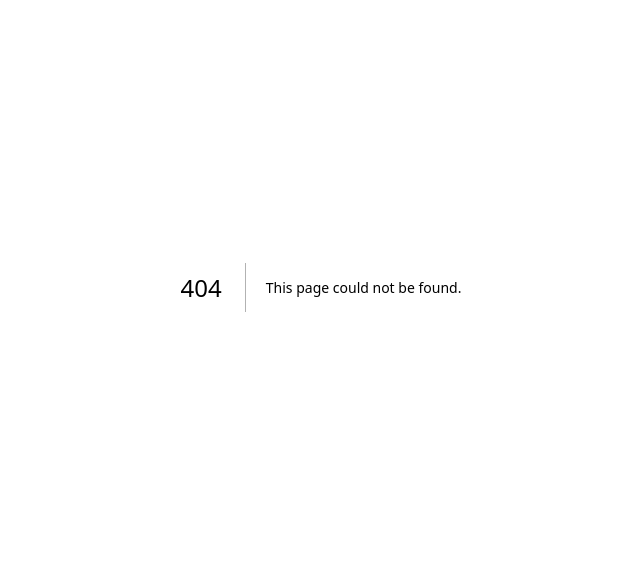
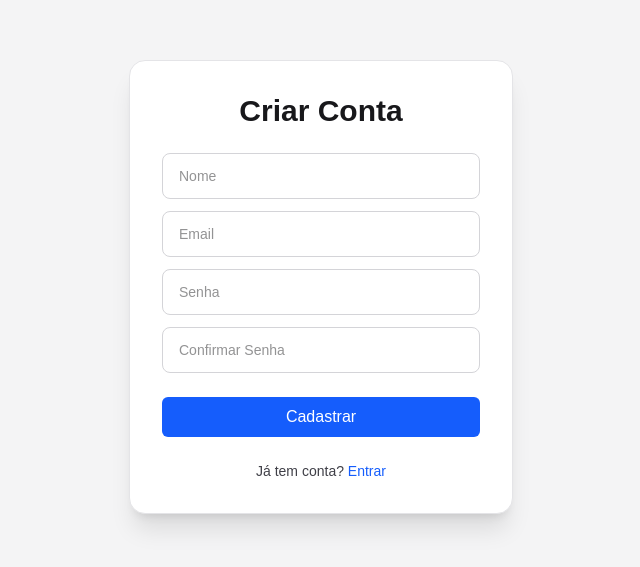
Before and after one commit to appeasytaskmanager/app-taskeasy, a Next.js app: page /auth/register in a window 1280 px wide. Before the commit this address had no page. Shown: the part 113-680 px from the top of the page, without its empty margins (319-959 px from the left). Built offline with nearby package versions, Linux system fonts and the light colour scheme.

Commit message:
tela de cadastro e login criada

```diff
--- /dev/null
+++ b/src/app/(pages)/auth/login/page.tsx
@@ -0,0 +1,11 @@
+"use client";
+
+import { Login } from "../../../components/view/auth/login/login";
+
+export default function Home() {
+  return (
+    <div className="flex min-h-screen items-center justify-center bg-zinc-100 dark:bg-zinc-900">
+      <Login />
+    </div>
+  );
+}
--- /dev/null
+++ b/src/app/(pages)/auth/register/page.tsx
@@ -0,0 +1,13 @@
+"use client";
+
+import { Cadastro } from "@/app/components/view/auth/register/cadastro";
+
+
+
+export default function Home() {
+  return (
+    <div className="flex min-h-screen items-center justify-center bg-zinc-100 dark:bg-zinc-900">
+      <Cadastro />
+    </div>
+  );
+}
--- a/src/app/components/ui/Button.tsx
+++ b/src/app/components/ui/Button.tsx
@@ -3,6 +3,13 @@ interface ButtonProps {
   title: string;
 }
 
-export const Button = ({ action, title }: ButtonProps) => {
-  return <button onClick={action}>{title}</button>;
-};
+export function Button({ title, action }: ButtonProps) {
+  return (
+    <button
+      onClick={action}
+      className="w-full py-2 bg-blue-600 hover:bg-blue-700 text-white rounded-md transition"
+    >
+      {title}
+    </button>
+  );
+}
--- /dev/null
+++ b/src/app/components/view/auth/login/login.tsx
@@ -0,0 +1,57 @@
+"use client";
+import { useState } from "react";
+import { Button } from "../../../ui/Button";
+import { useRouter } from "next/navigation";
+import Link from "next/link";
+
+export function Login() {
+  const [email, setEmail] = useState("");
+  const [senha, setSenha] = useState("");
+  const [erro, setErro] = useState("");
+
+  function handleLogin() {
+    if (!email || !senha) {
+      setErro("Preencha todos os campos.");
+      return;
+    }
+
+    setErro("");
+    alert(`Login realizado com: ${email}`);
+  }
+
+  return (
+    <div className="flex flex-col gap-6 p-8 bg-white rounded-2xl shadow-xl w-96 dark:bg-zinc-900 border border-zinc-200 dark:border-zinc-700">
+      <h2 className="text-3xl font-bold text-center text-zinc-900 dark:text-zinc-100">
+        Gerenciador de Tarefas
+      </h2>
+
+      <div className="flex flex-col gap-3">
+        <input
+          type="email"
+          placeholder="Email"
+          value={email}
+          onChange={(e) => setEmail(e.target.value)}
+          className="px-4 py-3 border rounded-lg text-sm text-zinc-800 dark:text-zinc-100 dark:bg-zinc-800 border-zinc-300 dark:border-zinc-700 focus:ring-2 ring-blue-500 outline-none"
+        />
+
+        <input
+          type="password"
+          placeholder="Senha"
+          value={senha}
+          onChange={(e) => setSenha(e.target.value)}
+          className="px-4 py-3 border rounded-lg text-sm text-zinc-800 dark:text-zinc-100 dark:bg-zinc-800 border-zinc-300 dark:border-zinc-700 focus:ring-2 ring-blue-500 outline-none"
+        />
+      </div>
+
+      {erro && <p className="text-sm text-red-500 text-center">{erro}</p>}
+
+      <Button title="Entrar" action={handleLogin} />
+
+      <p className="text-sm text-center text-zinc-700 dark:text-zinc-300">
+        Não tem conta?{" "}
+
+        <Link href="/auth/register" className="text-blue-600 dark:text-blue-400 hover:underline">Cadastre-se</Link>
+      </p>
+    </div>
+  );
+}
--- /dev/null
+++ b/src/app/components/view/auth/register/cadastro.tsx
@@ -0,0 +1,79 @@
+"use client";
+import { useState } from "react";
+import { Button } from "../../../ui/Button";
+import Link from "next/link";
+
+export function Cadastro() {
+  const [nome, setNome] = useState("");
+  const [email, setEmail] = useState("");
+  const [senha, setSenha] = useState("");
+  const [confirmarSenha, setConfirmarSenha] = useState("");
+  const [erro, setErro] = useState("");
+
+  function handleCadastro() {
+    if (!nome || !email || !senha || !confirmarSenha) {
+      setErro("Preencha todos os campos.");
+      return;
+    }
+
+    if (senha !== confirmarSenha) {
+      setErro("As senhas não coincidem.");
+      return;
+    }
+
+    setErro("");
+    alert(`Cadastro realizado com: ${nome} (${email})`);
+  }
+
+  return (
+    <div className="flex flex-col gap-6 p-8 bg-white rounded-2xl shadow-xl w-96 dark:bg-zinc-900 border border-zinc-200 dark:border-zinc-700">
+      <h2 className="text-3xl font-bold text-center text-zinc-900 dark:text-zinc-100">
+        Criar Conta
+      </h2>
+
+      <div className="flex flex-col gap-3">
+        <input
+          type="text"
+          placeholder="Nome"
+          value={nome}
+          onChange={(e) => setNome(e.target.value)}
+          className="px-4 py-3 border rounded-lg text-sm text-zinc-800 dark:text-zinc-100 dark:bg-zinc-800 border-zinc-300 dark:border-zinc-700 focus:ring-2 ring-blue-500 outline-none"
+        />
+
+        <input
+          type="email"
+          placeholder="Email"
+          value={email}
+          onChange={(e) => setEmail(e.target.value)}
+          className="px-4 py-3 border rounded-lg text-sm text-zinc-800 dark:text-zinc-100 dark:bg-zinc-800 border-zinc-300 dark:border-zinc-700 focus:ring-2 ring-blue-500 outline-none"
+        />
+
+        <input
+          type="password"
+          placeholder="Senha"
+          value={senha}
+          onChange={(e) => setSenha(e.target.value)}
+          className="px-4 py-3 border rounded-lg text-sm text-zinc-800 dark:text-zinc-100 dark:bg-zinc-800 border-zinc-300 dark:border-zinc-700 focus:ring-2 ring-blue-500 outline-none"
+        />
+
+        <input
+          type="password"
+          placeholder="Confirmar Senha"
+          value={confirmarSenha}
+          onChange={(e) => setConfirmarSenha(e.target.value)}
+          className="px-4 py-3 border rounded-lg text-sm text-zinc-800 dark:text-zinc-100 dark:bg-zinc-800 border-zinc-300 dark:border-zinc-700 focus:ring-2 ring-blue-500 outline-none"
+        />
+      </div>
+
+      {erro && <p className="text-sm text-red-500 text-center">{erro}</p>}
+
+      <Button title="Cadastrar" action={handleCadastro} />
+
+      <p className="text-sm text-center text-zinc-700 dark:text-zinc-300">
+        Já tem conta?{" "}
+
+        <Link href="/auth/login" className="text-blue-600 dark:text-blue-400 hover:underline">Entrar</Link>
+      </p>
+    </div>
+  );
+}
--- a/src/app/page.tsx
+++ /dev/null
@@ -1,77 +0,0 @@
-"use client";
-import Image from "next/image";
-import { Button } from "./components/ui/Button";
-import { Task } from "./components/view/Tasks";
-
-export default function Home() {
-  function click() {
-    alert("olaaa");
-  }
-
-  return (
-    <div className="flex min-h-screen items-center justify-center bg-zinc-50 font-sans dark:bg-black">
-      {/* <main className="flex min-h-screen w-full max-w-3xl flex-col items-center justify-between py-32 px-16 bg-white dark:bg-black sm:items-start">
-        <Image
-          className="dark:invert"
-          src="/next.svg"
-          alt="Next.js logo"
-          width={100}
-          height={20}
-          priority
-        />
-        <div className="flex flex-col items-center gap-6 text-center sm:items-start sm:text-left">
-          <h1 className="max-w-xs text-3xl font-semibold leading-10 tracking-tight text-black dark:text-zinc-50">
-            To get started, edit the page.tsx file.
-          </h1>
-          <p className="max-w-md text-lg leading-8 text-zinc-600 dark:text-zinc-400">
-            Looking for a starting point or more instructions? Head over to{" "}
-            <a
-              href="https://vercel.com/templates?framework=next.js&utm_source=create-next-app&utm_medium=appdir-template-tw&utm_campaign=create-next-app"
-              className="font-medium text-zinc-950 dark:text-zinc-50"
-            >
-              Templates
-            </a>{" "}
-            or the{" "}
-            <a
-              href="https://nextjs.org/learn?utm_source=create-next-app&utm_medium=appdir-template-tw&utm_campaign=create-next-app"
-              className="font-medium text-zinc-950 dark:text-zinc-50"
-            >
-              Learning
-            </a>{" "}
-            center.
-          </p>
-        </div>
-        <div className="flex flex-col gap-4 text-base font-medium sm:flex-row">
-          <a
-            className="flex h-12 w-full items-center justify-center gap-2 rounded-full bg-foreground px-5 text-background transition-colors hover:bg-[#383838] dark:hover:bg-[#ccc] md:w-[158px]"
-            href="https://vercel.com/new?utm_source=create-next-app&utm_medium=appdir-template-tw&utm_campaign=create-next-app"
-            target="_blank"
-            rel="noopener noreferrer"
-          >
-            <Image
-              className="dark:invert"
-              src="/vercel.svg"
-              alt="Vercel logomark"
-              width={16}
-              height={16}
-            />
-            Deploy Now
-          </a>
-          <a
-            className="flex h-12 w-full items-center justify-center rounded-full border border-solid border-black/[.08] px-5 transition-colors hover:border-transparent hover:bg-black/[.04] dark:border-white/[.145] dark:hover:bg-[#1a1a1a] md:w-[158px]"
-            href="https://nextjs.org/docs?utm_source=create-next-app&utm_medium=appdir-template-tw&utm_campaign=create-next-app"
-            target="_blank"
-            rel="noopener noreferrer"
-          >
-            Documentation
-          </a>
-        </div>
-      </main> */}
-      <Task />
-      <h1>teste Ruan Trindade</h1>
-      <h1>teste1</h1>
-      <h1>teste2</h1>
-      <Button action={() => alert("Diff")} title="Salvar" />
-    </div>
-  );
-}
```
